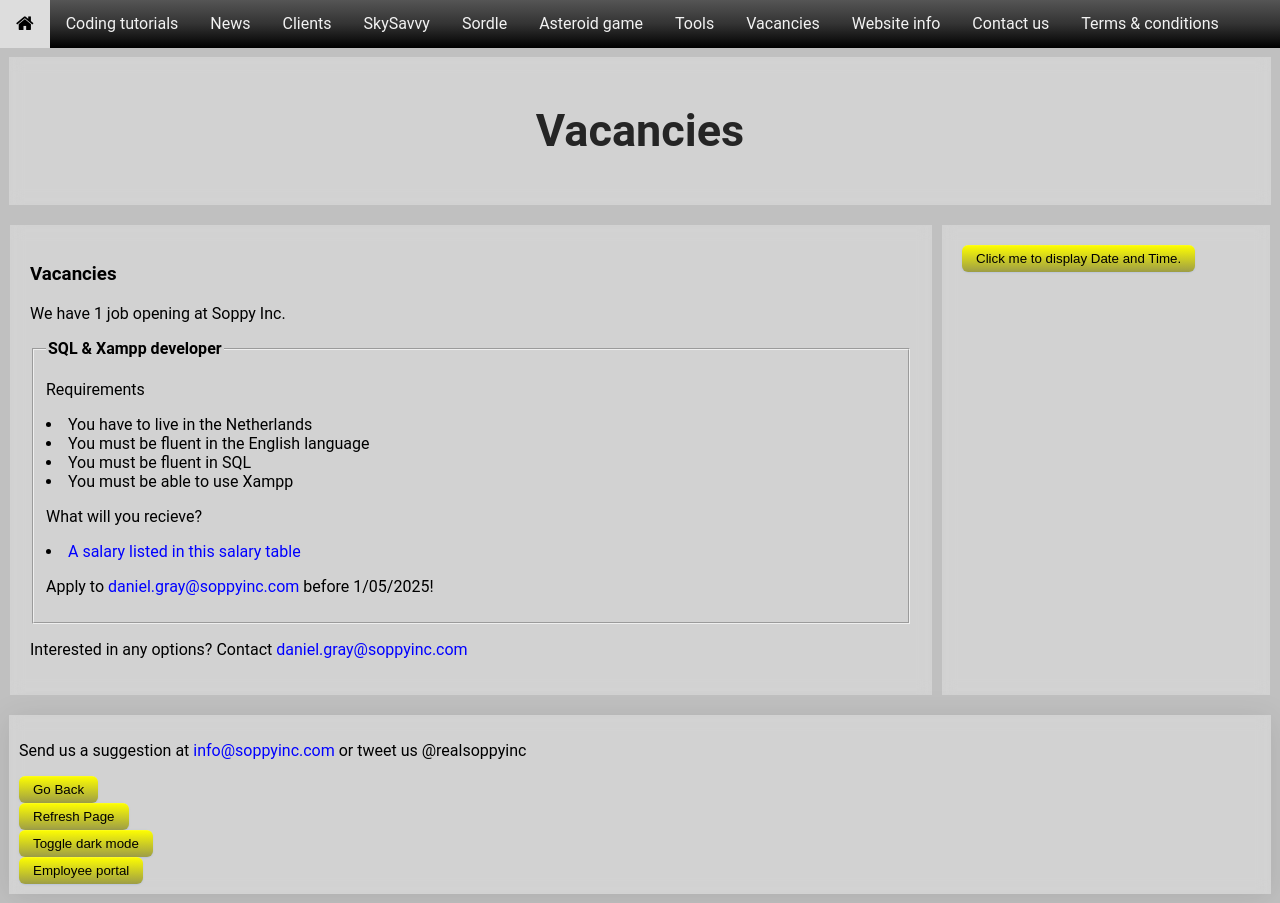
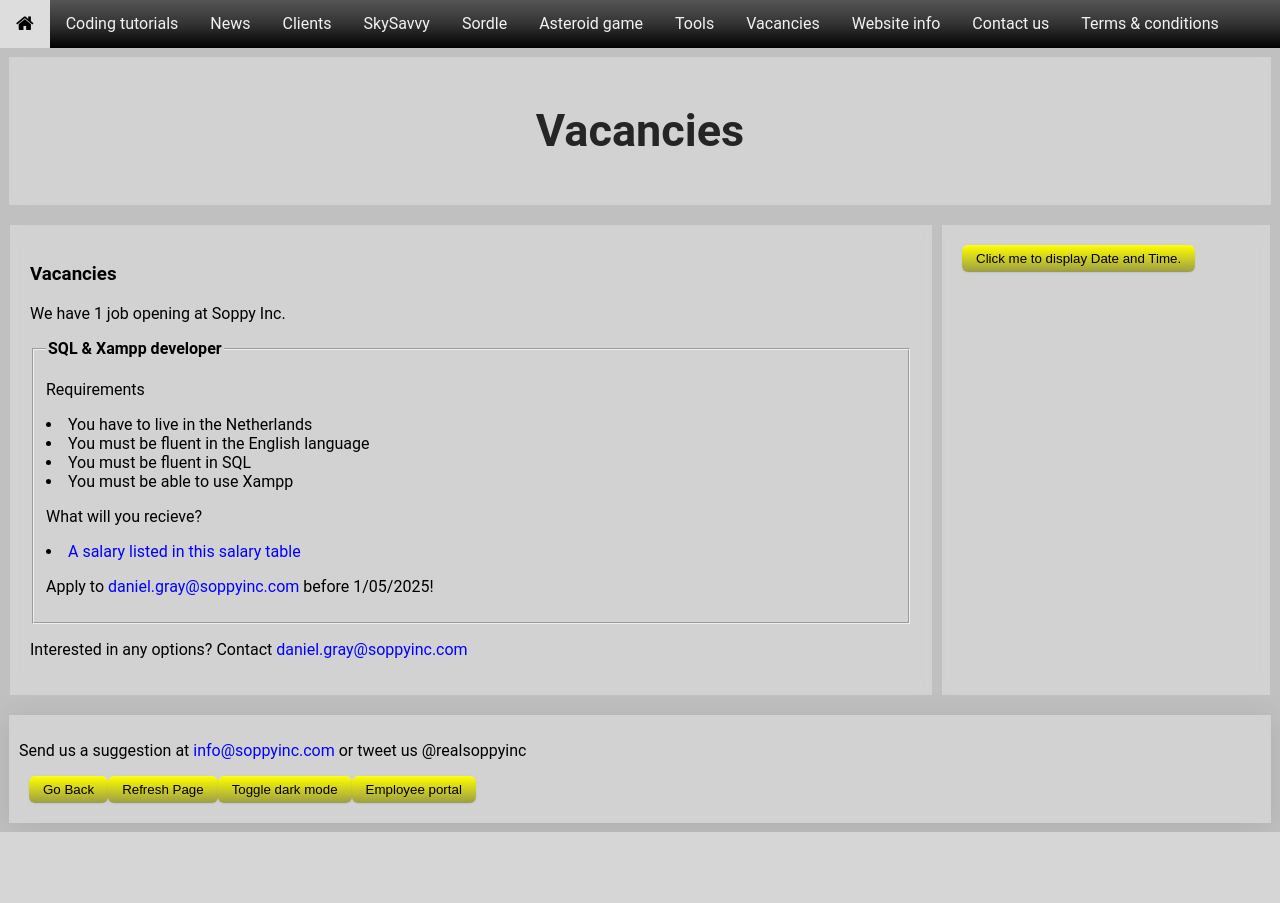
Before and after one commit to danieljustingray/soppy-inc, a PHP site: page /vacancies.html in a window 1280 px wide. After the commit the page ends 832 px from the top, so only its background shows below. Run offline with PHP 8.4, Linux system fonts and the light colour scheme.

Commit message:
fixed that

```diff
--- a/style.css
+++ b/style.css
@@ -169,17 +169,15 @@ input {
   border: 2px ridge grey;
   background-image: linear-gradient(to bottom right, white, #ddd);
 }
-
 input:hover {
   background-image: linear-gradient(to top left, white, #ddd);
   cursor: pointer;
 }
-
 .btnftr {
   display: flex;
   flex-direction: row;
+  margin: 10px;
 }
-
 @media only screen and (max-width: 600px) {
   section {
     display: flex;
--- a/vacancies.html
+++ b/vacancies.html
@@ -9,7 +9,7 @@
   <style>
   </style>
 </head>
-<body>
+<body class="page-contents">
   <container class="page-contents">
     <script id="replace_with_navbar" src="nav.js"></script>
   <header><h2>Vacancies</h2></header>
@@ -39,10 +39,12 @@
   </section>
   <footer>
     <p>Send us a suggestion at <a href="mailto:info@soppyinc.com">info@soppyinc.com</a> or tweet us @realsoppyinc</p>
-    <button class="lovelyday" onclick="history.back()">Go Back</button>
-    <button  class="lovelyday" onClick="window.location.reload();">Refresh Page</button>
-    <button class="lovelyday" onclick="iFunction()">Toggle dark mode</button>
-    <button onclick="document.location='portal/index.htm'" class="lovelyday">Employee portal</button>
+    <div class="btnftr">
+      <button class="lovelyday" onclick="history.back()">Go Back</button>
+      <button  class="lovelyday" onClick="window.location.reload();">Refresh Page</button>
+      <button class="lovelyday" onclick="iFunction()">Toggle dark mode</button>
+      <button onclick="document.location='portal/index.htm'" class="lovelyday">Employee portal</button>
+    </div>
   <script>
   function iFunction() {
     var element = document.body;
```
